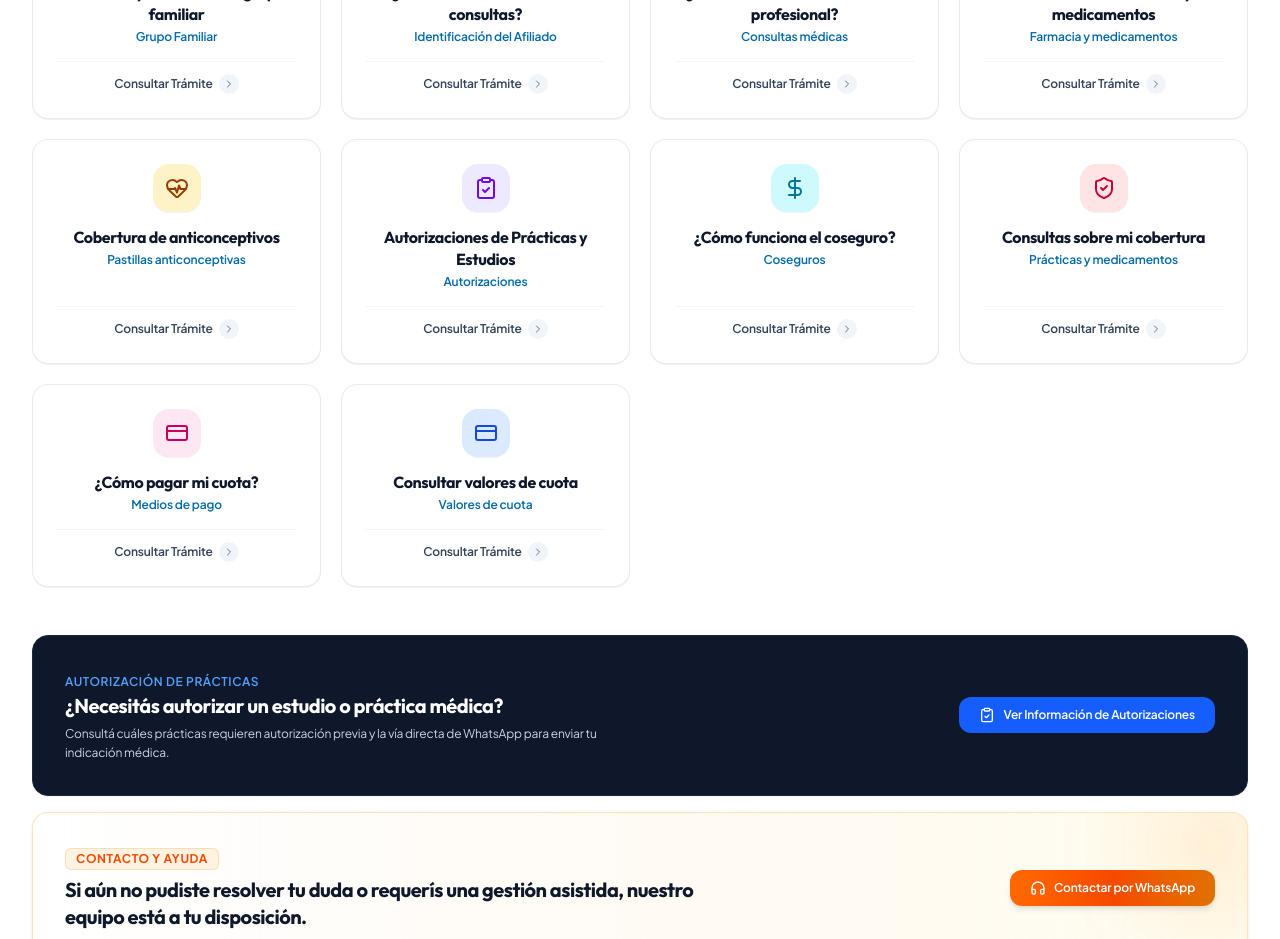
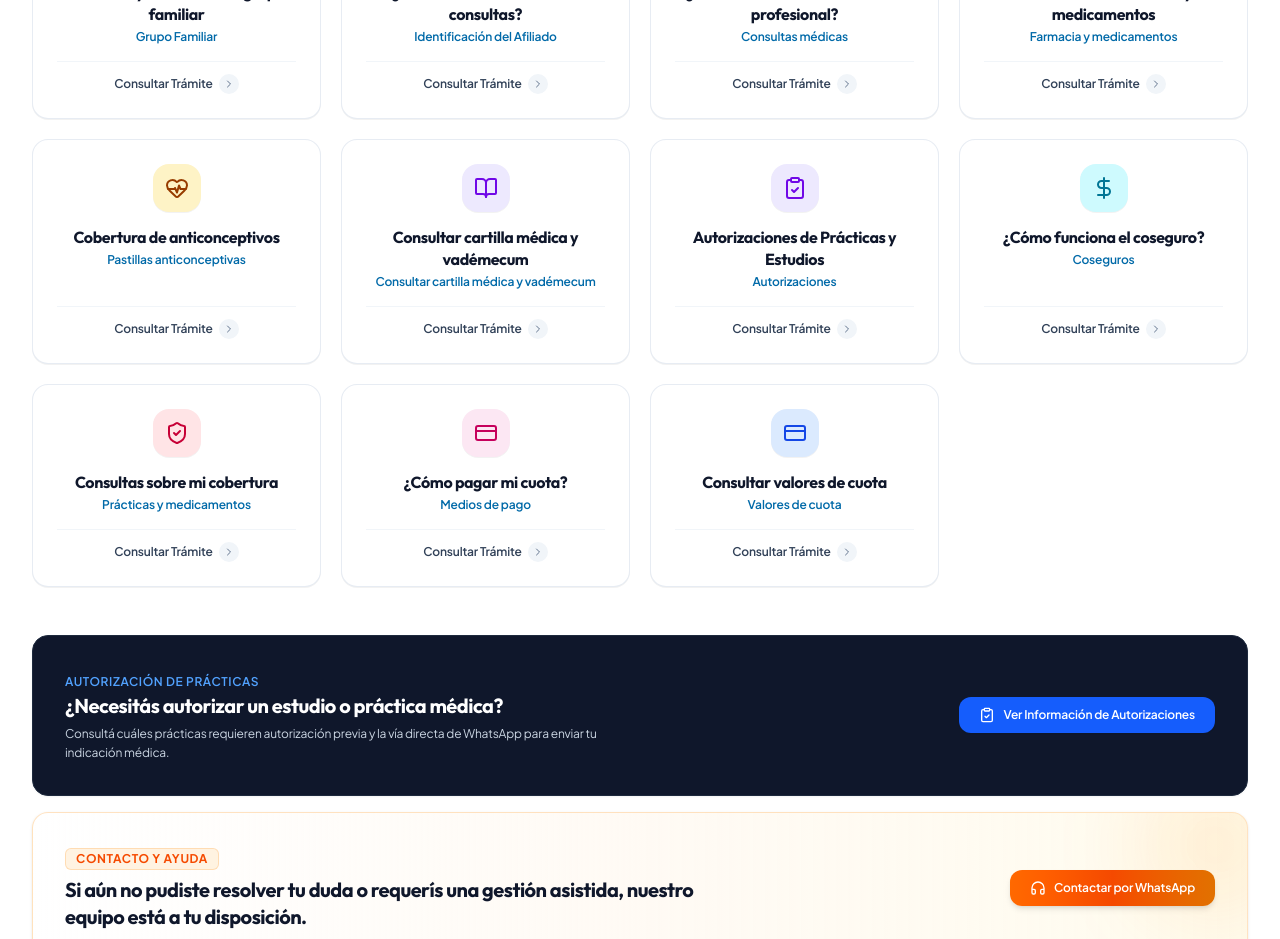
Before and after one commit to KarimServin/guia-interactiva-dss, a Next.js app: page / in a window 1280 px wide. Shown: the part 1180-2119 px from the top of the page. Built offline with nearby package versions, Linux system fonts and the light colour scheme.

Commit message:
Add Consultar cartilla medica y vademecum card module to Home action grid

```diff
--- a/src/components/ActionGrid.tsx
+++ b/src/components/ActionGrid.tsx
@@ -16,7 +16,8 @@ import {
   UserCheck,
   Baby,
   HeartPulse,
-  Smile
+  Smile,
+  BookOpen
 } from 'lucide-react';
 
 interface ActionGridProps {
@@ -38,6 +39,7 @@ const getIconComponent = (iconName: string) => {
     case 'Baby': return Baby;
     case 'HeartPulse': return HeartPulse;
     case 'Smile': return Smile;
+    case 'BookOpen': return BookOpen;
     case 'Headphones': default: return Headphones;
   }
 };
--- a/src/data/dssData.ts
+++ b/src/data/dssData.ts
@@ -293,6 +293,53 @@ export const ACTION_MODULES: ActionModule[] = [
       relatedFormIds: [],
       quickActionLabel: 'Ver Vademécum de Anticonceptivos',
       quickActionTarget: 'vademecum'
+    }
+  },
+  {
+    id: 'cartilla-vademecum',
+    buttonNumber: 7,
+    title: 'Consultar cartilla médica y vadémecum',
+    verbTitle: 'Consultar cartilla médica y vadémecum',
+    shortDesc: 'Accedé directamente a la cartilla médica de prestadores y a los vadémecums oficiales del DSS.',
+    iconName: 'BookOpen',
+    colorClass: {
+      bg: 'bg-white',
+      border: 'border-blue-100',
+      text: 'text-blue-900',
+      hover: 'hover:border-blue-500 hover:shadow-xl',
+      iconBg: 'bg-blue-600 text-white'
+    },
+    details: {
+      summary: 'Accedé fácilmente a las consultas de cartilla médica y listados de vadémecums del DSS.',
+      highlightsTitle: 'Enlaces de consulta:',
+      highlights: [
+        'Podés consultar la cartilla médica [aquí](https://dss.contadores.org.ar/cartilla)',
+        'Podés consultar vadémecum de medicamentos [aquí](https://dss.contadores.org.ar/vademecum/basico)',
+        'Podés consultar vadémecum de anticonceptivos [aquí](https://dss.contadores.org.ar/vademecum/anticonceptivos)'
+      ],
+      steps: [
+        {
+          step: 1,
+          title: 'Cartilla Médica',
+          desc: 'Podés consultar la cartilla médica [aquí](https://dss.contadores.org.ar/cartilla)'
+        },
+        {
+          step: 2,
+          title: 'Vadémecum de Medicamentos',
+          desc: 'Podés consultar vadémecum de medicamentos [aquí](https://dss.contadores.org.ar/vademecum/basico)'
+        },
+        {
+          step: 3,
+          title: 'Vadémecum de Anticonceptivos',
+          desc: 'Podés consultar vadémecum de anticonceptivos [aquí](https://dss.contadores.org.ar/vademecum/anticonceptivos)'
+        }
+      ],
+      faqs: [
+        { q: '¿Dónde puedo consultar la cartilla médica y vadémecums del DSS?', a: 'Podés consultar la cartilla médica [aquí](https://dss.contadores.org.ar/cartilla), el vadémecum de medicamentos [aquí](https://dss.contadores.org.ar/vademecum/basico) y el vadémecum de anticonceptivos [aquí](https://dss.contadores.org.ar/vademecum/anticonceptivos).' }
+      ],
+      relatedFormIds: [],
+      quickActionLabel: 'Ver Cartilla Médica',
+      quickActionTarget: 'https://dss.contadores.org.ar/cartilla'
     }
   },
   {
--- a/src/types.ts
+++ b/src/types.ts
@@ -5,6 +5,7 @@ export type ModuleCategory =
   | 'medicos'
   | 'medicamentos'
   | 'anticonceptivas'
+  | 'cartilla-vademecum'
   | 'autorizaciones'
   | 'coseguros'
   | 'cobertura'
```
